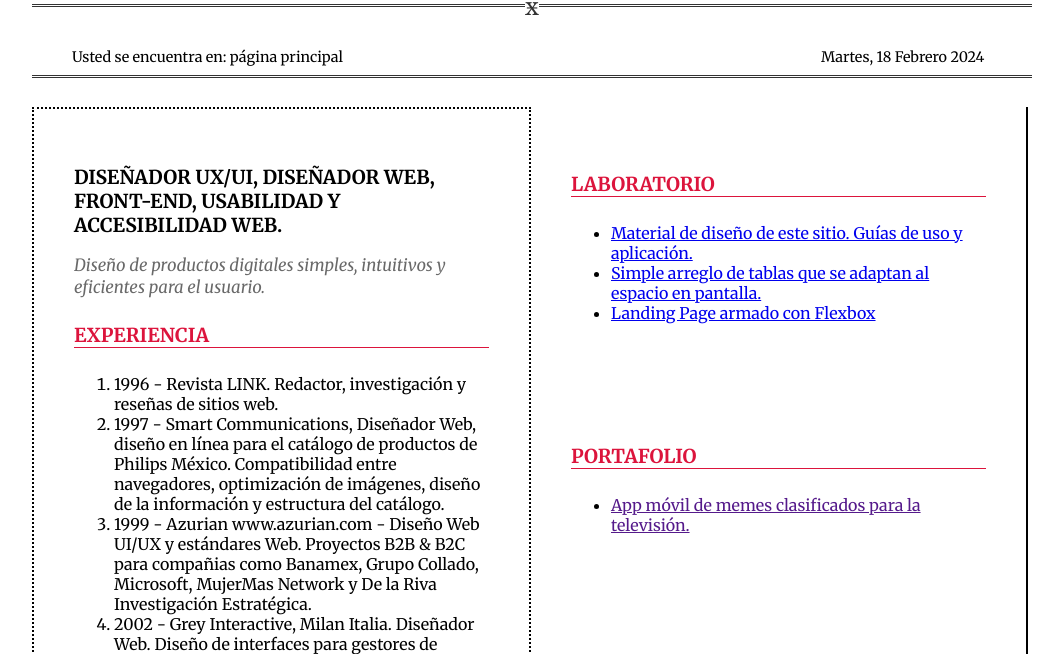
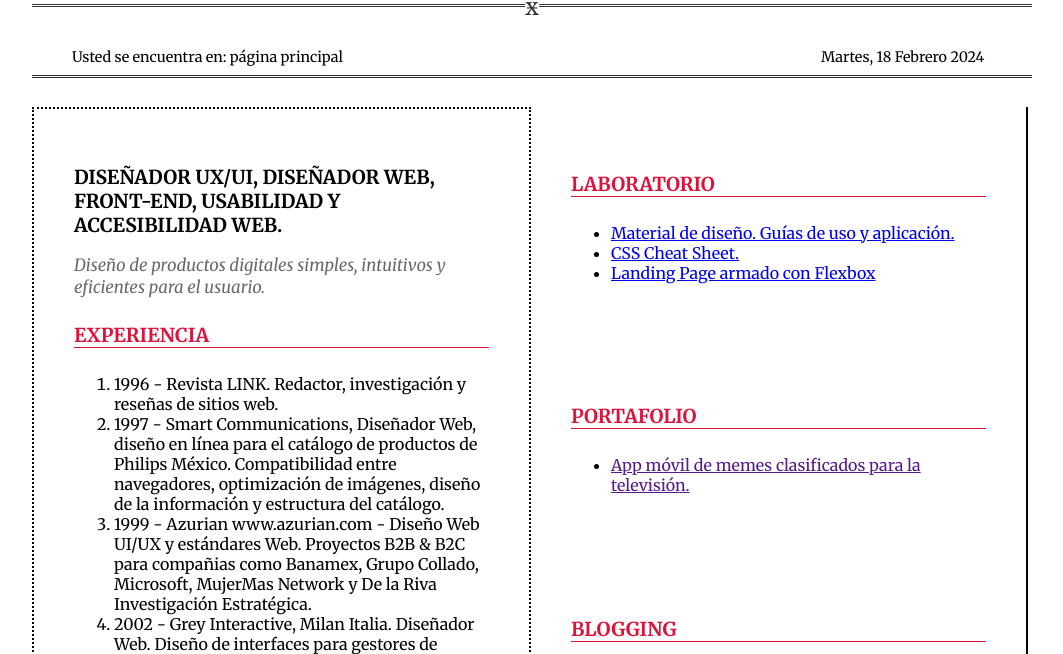
Before and after one commit to dratl/github.io, a plain HTML site: page index.html in a window 1280 px wide. Shown: the part 135-789 px from the top of the page, without its empty margins (108-1171 px from the left). Drawn offline with Linux system fonts and the light colour scheme.

Commit message:
Cambiamos el título de tabla resposiva a CSS Cheat Sheet

```diff
--- a/index.html
+++ b/index.html
@@ -42,8 +42,8 @@
   		<section>
   			<h4>Laboratorio</h4>
   			<ul>
-          		<li><a href="./web-site-design/index.html">Material de diseño de este sitio. Guías de uso y aplicación.</a></li>
-  				<li><a href="./css-cheatsheet/index.html">Simple arreglo de tablas que se adaptan al espacio en pantalla.</a></li>
+          		<li><a href="./web-site-design/index.html">Material de diseño. Guías de uso y aplicación.</a></li>
+  				<li><a href="./css-cheatsheet/index.html">CSS Cheat Sheet.</a></li>
 				<li><a href="./tea-cozy/index.html">Landing Page armado con Flexbox</a></li>
   			</ul>
   		</section>
```
